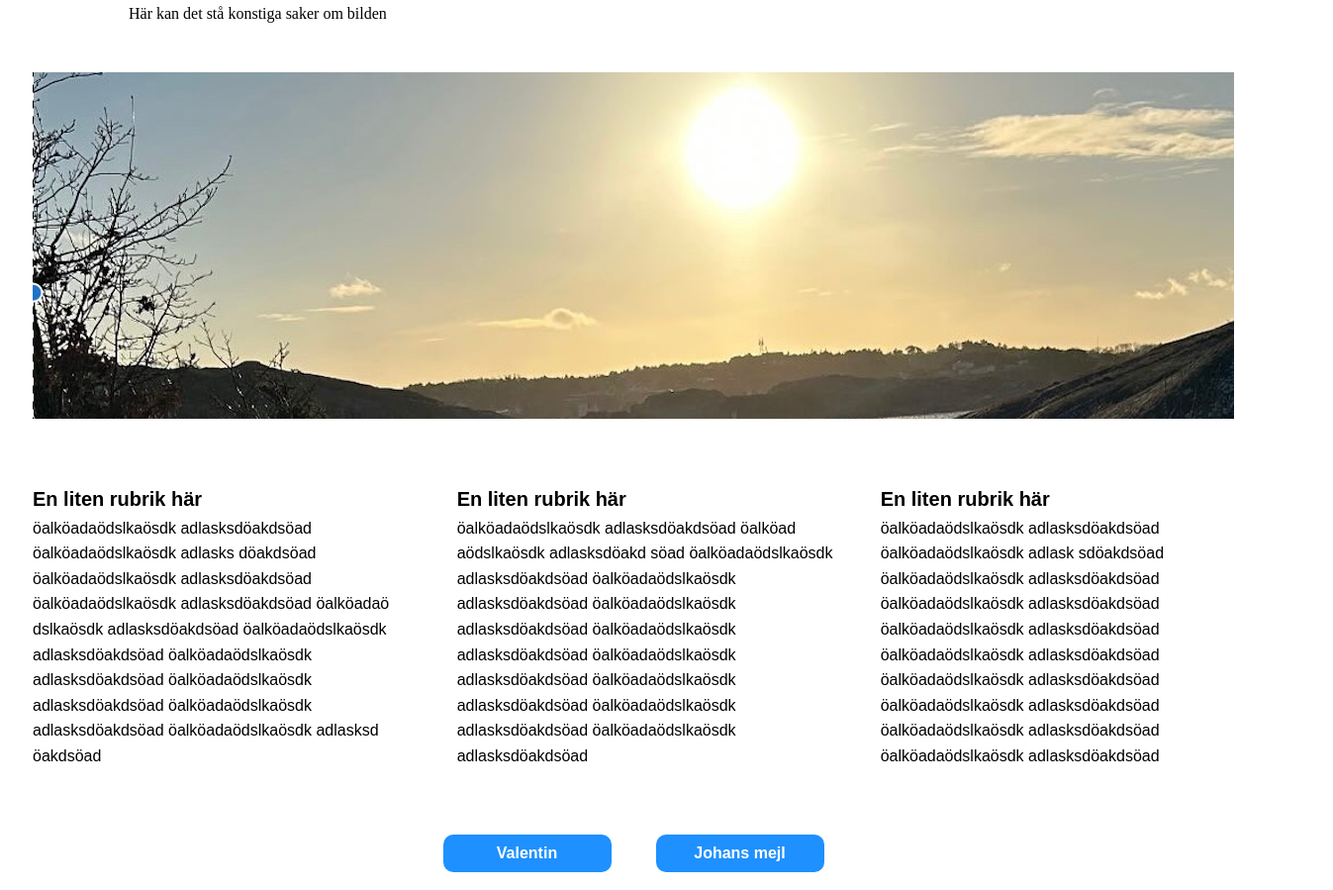
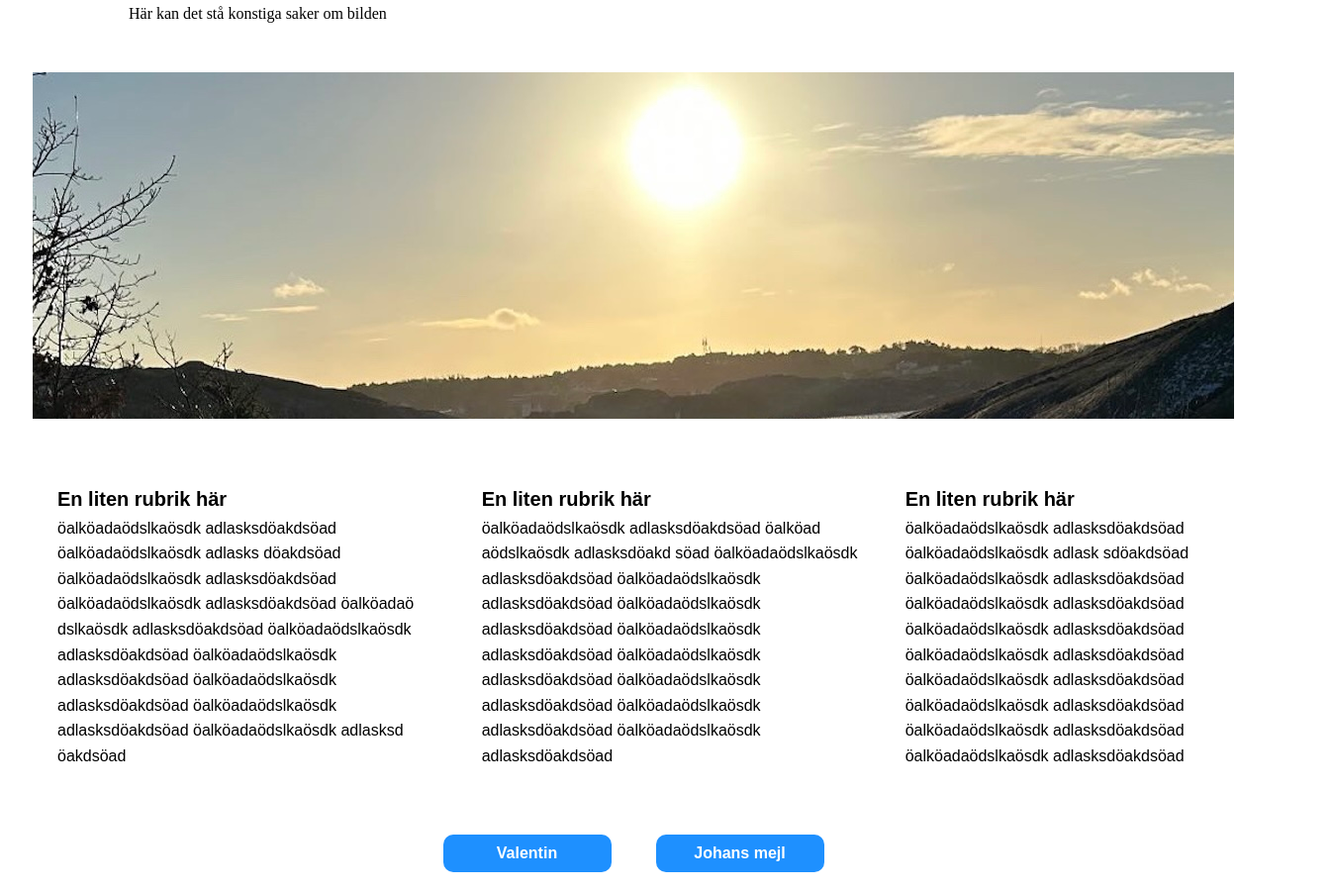
Before and after one commit to raviolan/johans-kod-1, a plain HTML site: page index.html in a window 1280 px wide. Shown: the part 1583-2482 px from the top of the page at 99% size, 1347 px wide, since content can reach past the window. Drawn offline with Linux system fonts and the light colour scheme.

Commit message:
nästan rätt

```diff
--- a/stylesheet.css
+++ b/stylesheet.css
@@ -100,7 +100,7 @@ display: block;
 
   .imagecontainer {
     display: flex;
-    justify-items:center;
+    justify-content:center;
     align-items:center;
     height: 350px;
     width: auto;
@@ -119,14 +119,15 @@ display: block;
 
   .container3 {
     display: flex;
+    flex-direction: row;
     justify-content: center;
     align-items:center;
     gap: 20px;
     padding: 50px 25px;
-    position: relative;
+    margin-left: 25px;
+    margin-right: 25px;
     width: 100%;
   }
-
 
   .container3 h4 {
     margin-top: 20px;
@@ -141,6 +142,7 @@ display: block;
   font-size: 12pt;
   margin-top: 5px;
   line-height: 1.6;
+
 }
   .knappar
   {
```
